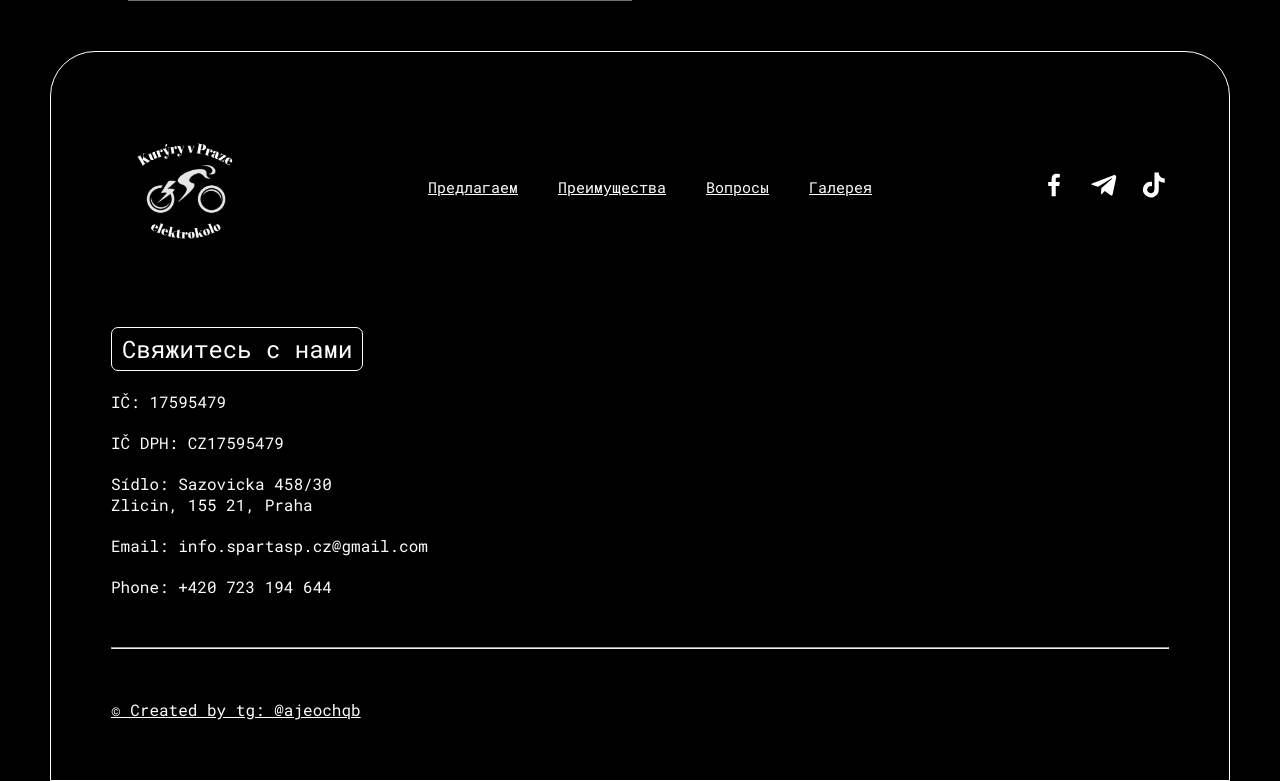
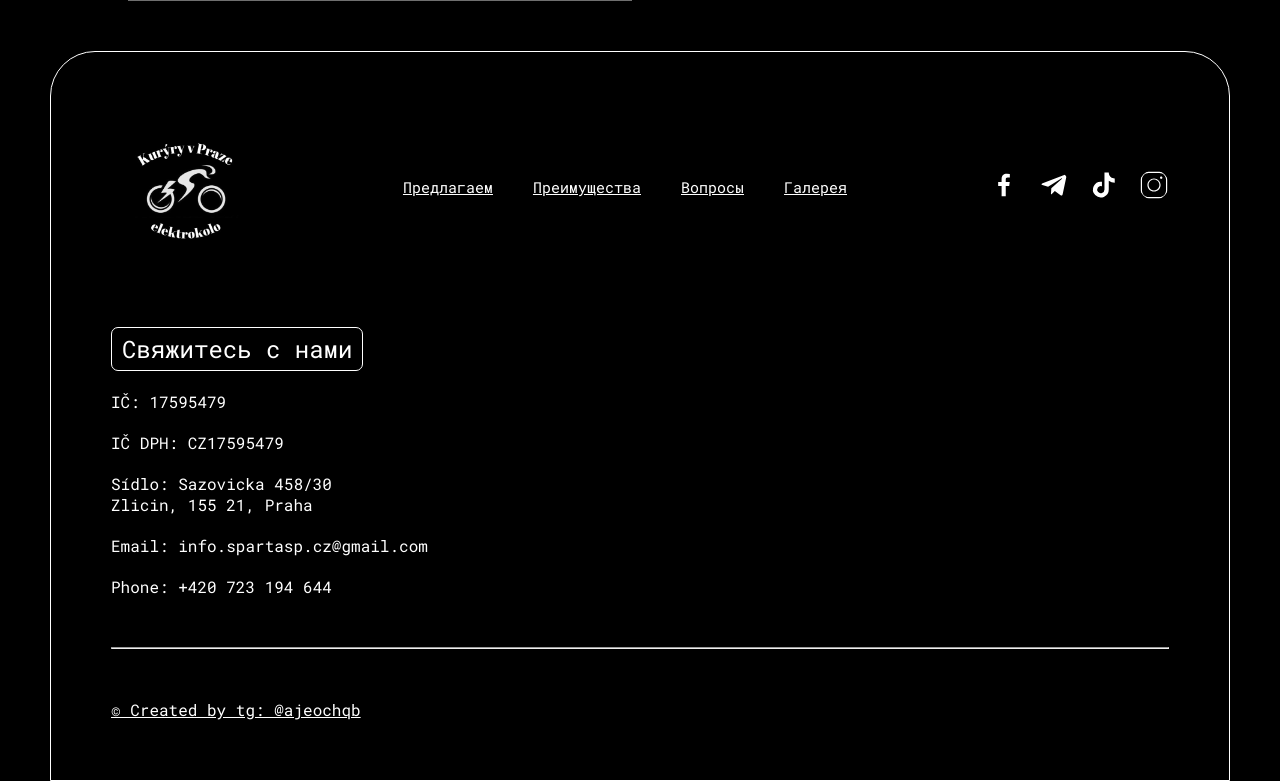
Before and after one commit to d0rian3/spKuryer, a plain HTML site: page index.html in a window 1280 px wide. Shown: the part 6792-7573 px from the top of the page. Drawn offline with Linux system fonts and the light colour scheme; a web font is replaced by a local one.

Commit message:
tested commit

```diff
--- a/index.html
+++ b/index.html
@@ -508,6 +508,9 @@
               <a href="https://www.tiktok.com/@couriers.in.pragu"
                 ><img src="./img/tiktok-svgrepo-com.svg" alt=""
               /></a>
+              <a href="https://www.instagram.com/kuryry_v_praze_/"
+                ><img src="./img/icons8-instagram.svg" alt=""
+              /></a>
             </div>
           </section>
 
```
Also changed, not shown: img/icons8-instagram.svg (added).
